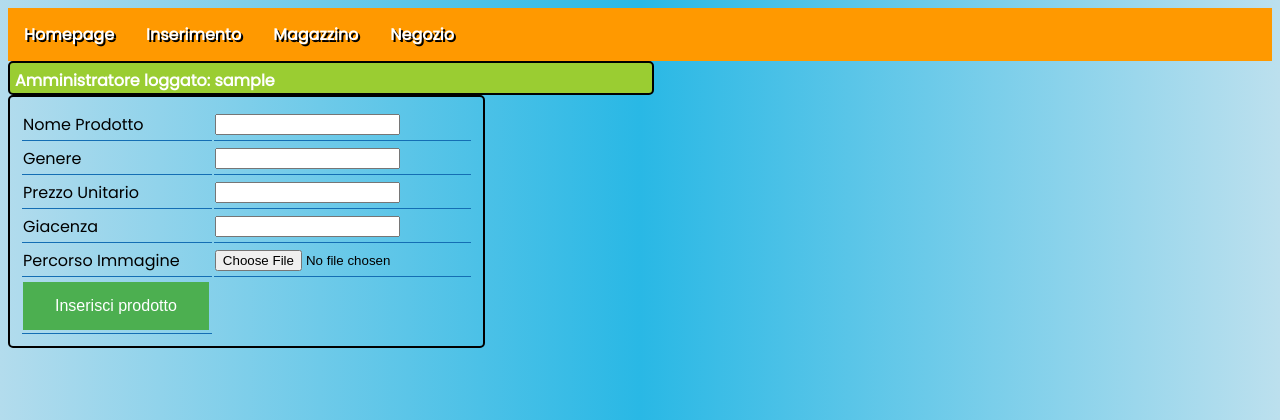
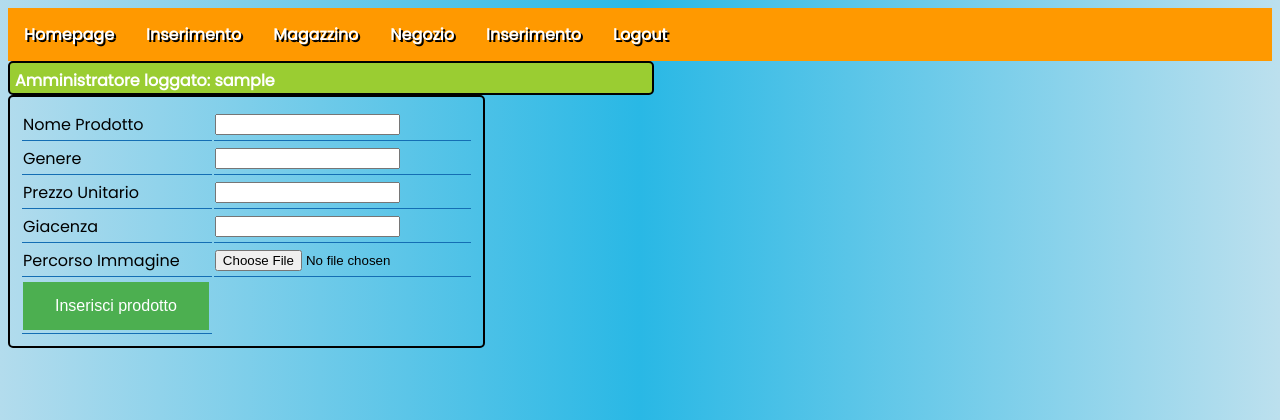
Before and after one commit to EltarSilence/School, a PHP site: page /inserimento.php in a window 1280 px wide. Shown: the top 420 px of the page. Run offline with PHP 8.4, Linux system fonts and the light colour scheme; the visitor is signed in with stand-in values (Sample User, id 1).

Commit message:
Fix visualizzazione pulsanti

```diff
--- a/PHP/EsercizioSessioni/bar.php
+++ b/PHP/EsercizioSessioni/bar.php
@@ -3,15 +3,15 @@
   <li><a href="inserimento.php">Inserimento</a></li>
   <li><a href="elenco.php">Magazzino</a></li>
   <li><a href="buy.php">Negozio</a></li>
-</ul>
+<?php
 
-<?php
-/*
   if (isset($_SESSION['username'])){
-    echo ' <img class="icona" src="img/usericon.png"> Benvenuto, '.$_SESSION['username'];
+    echo '<li><a href="inserimento.php">Inserimento</a></li>';
+    echo '<li><a href="logout.php">Logout</a></li>';
   }
   else {
-    echo '<div class="head">Non sei loggato!</div>';
+    echo '<li><a href="login.php">Login</a></li>';
   }
-  */
+
 ?>
+</ul>
--- a/PHP/EsercizioSessioni/buy.php
+++ b/PHP/EsercizioSessioni/buy.php
@@ -1,4 +1,5 @@
 <?php
+  session_start();
   require 'bar.php';
   require 'Prodotto.php';
 ?>
--- a/PHP/EsercizioSessioni/elenco.php
+++ b/PHP/EsercizioSessioni/elenco.php
@@ -5,7 +5,7 @@
     Tramite addizioni reiterate calcolo il valore totale
     Tramite i metodi della classe estraggo i vari dati dei prodotti
   */
-
+  session_start();
   require 'Prodotto.php';
   include 'bar.php';
 ?>
--- a/PHP/EsercizioSessioni/inserimento.php
+++ b/PHP/EsercizioSessioni/inserimento.php
@@ -7,6 +7,8 @@
   */
 
   session_start();
+  //if (!isset($_SESSION['username'])) header("HTTP/1.0 403");
+
   require 'Prodotto.php';
   include 'bar.php';
   if (isset($_SESSION['username'])) {
```
